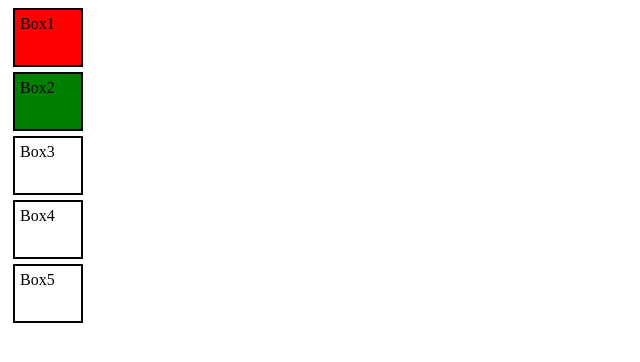
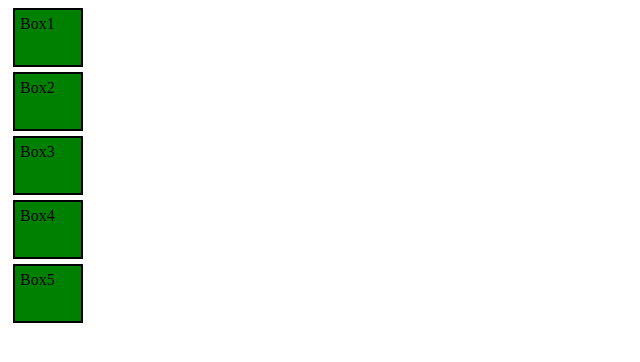
Before and after one commit to mgcoder27/js-hindi-youtube, a plain HTML site: page DOM/one.html in a window 1280 px wide. Shown: the whole page, without its empty margins (0-640 px from the left). Drawn offline with Linux system fonts and the light colour scheme.

Commit message:
Slecting By ids and classname done

```diff
--- a/DOM/one.html
+++ b/DOM/one.html
@@ -16,11 +16,11 @@
 </head>
 <body>
     <div class="container">
-        <div class="box">Box1</div>
-        <div class="box">Box2</div>
-        <div class="box">Box3</div>
-        <div class="box">Box4</div>
-        <div class="box">Box5</div>
+        <div class="box" id = "box1">Box1</div>
+        <div class="box" id = "box2">Box2</div>
+        <div class="box" id = "box3">Box3</div>
+        <div class="box" id = "box4">Box4</div>
+        <div class="box" id = "box5">Box5</div>
     </div>
     <script src="script.js"></script>
 </body>
--- a/DOM/script.js
+++ b/DOM/script.js
@@ -1,8 +1,19 @@
-let element = document.body.childNodes[1];
-console.log(element);
+// let element = document.body.childNodes[1];
+// console.log(element);
 
-element.firstElementChild.style.backgroundColor = "red";
-element.children[1].style.backgroundColor = "green";
+// element.firstElementChild.style.backgroundColor = "red";
+// element.children[1].style.backgroundColor = "green";
 
-console.log(element.children[1].nextElementSibling);
-console.log(element.children[2].previousElementSibling);
+// console.log(element.children[1].nextElementSibling);
+// console.log(element.children[2].previousElementSibling);
+
+document.getElementById("box1").style.backgroundColor = "blue";
+// document.getElementsByClassName("box").style.color = "green";
+document.getElementById("box2").style.backgroundColor = "red";
+
+document.querySelector(".box").style.backgroundColor = "red"; // iski help se jo bhi pehla element jiski class box hai usse macth hota hai toh uspe kaam kr jayega yeh sirf ek par kaam krega
+
+document.querySelectorAll(".box").forEach(e=>{
+    e.style.backgroundColor = "green"; // sare elements hogye
+
+})
```
